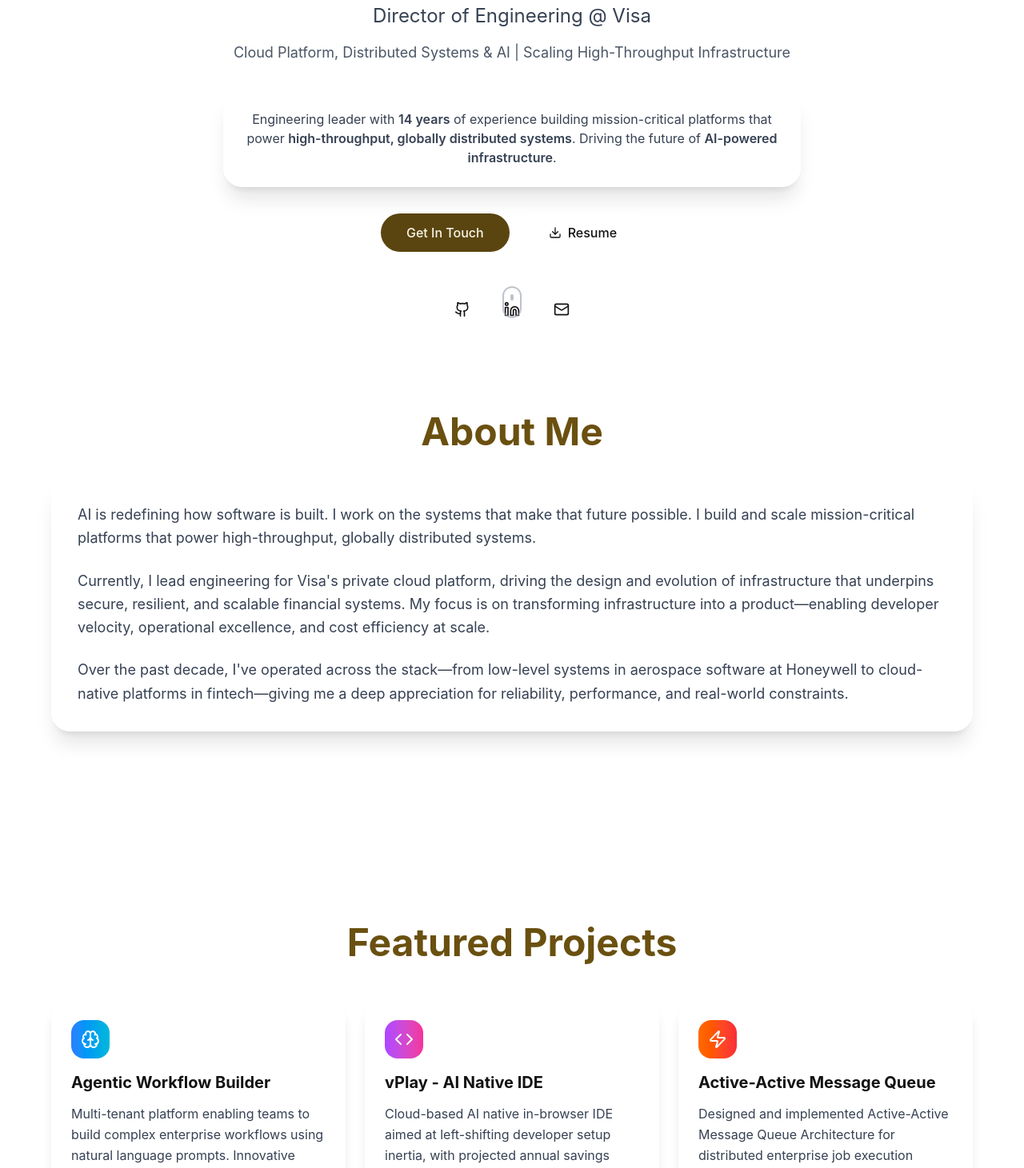
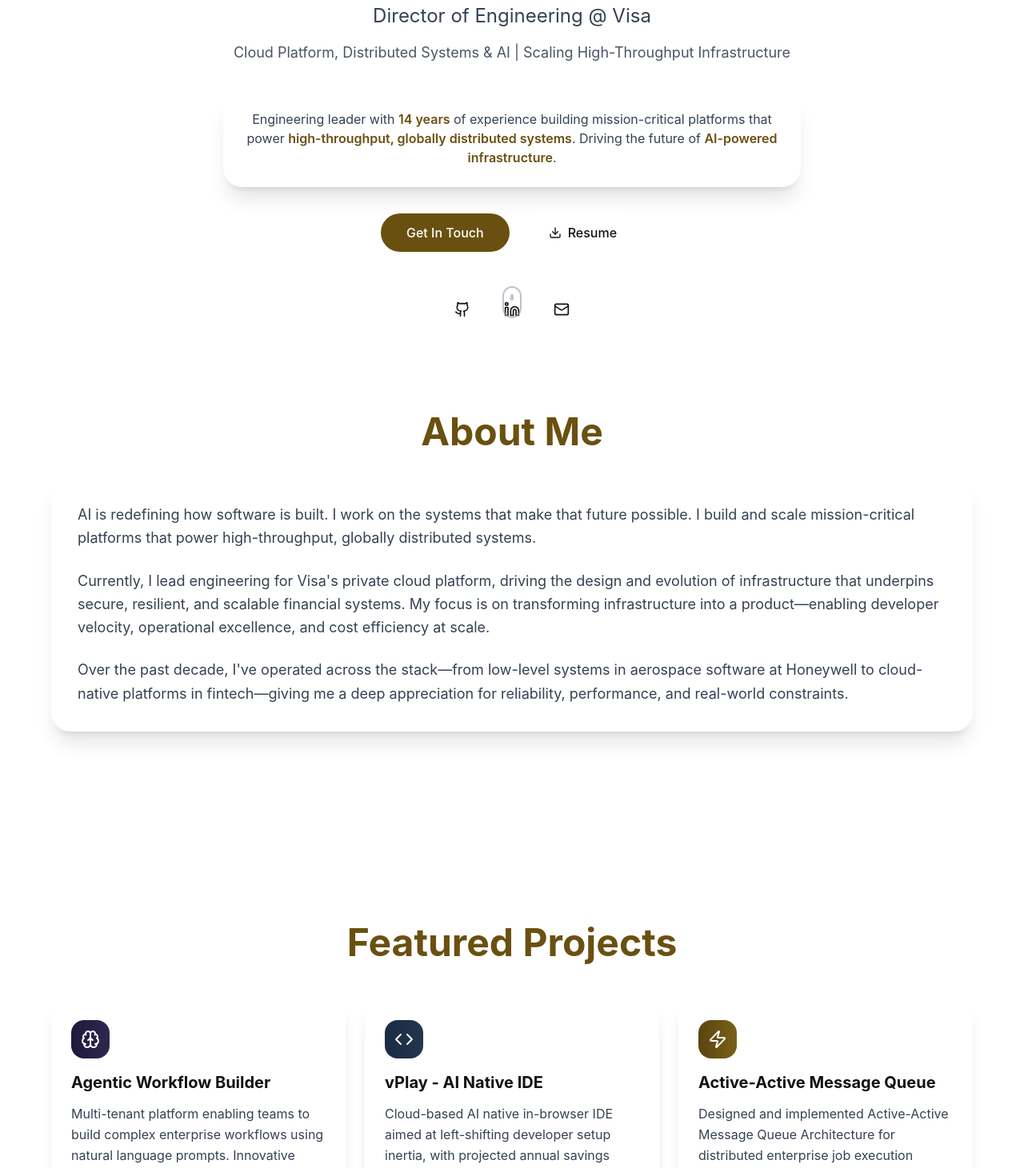
Before and after one commit to sinjar666/my-portfolio, a React (Vite) app: page / in a window 1280 px wide. Shown: the part 380-1841 px from the top of the page at 80% size. Built offline with nearby package versions, Linux system fonts and the light colour scheme.

Commit message:
feat: update project and skill sections with new icon color gradients and improve theme consistency

```diff
--- a/src/app/components/sections/Projects.tsx
+++ b/src/app/components/sections/Projects.tsx
@@ -8,42 +8,42 @@
       title: "Agentic Workflow Builder",
       description: "Multi-tenant platform enabling teams to build complex enterprise workflows using natural language prompts. Innovative agentic loop aimed at reducing context rot with large conversation histories.",
       tags: ["Generative AI", "LLM", "Multi-tenant", "Natural Language"],
-      gradient: "from-blue-500 to-cyan-500",
+      gradient: "icon-color-6",
     },
     {
       icon: Code,
       title: "vPlay - AI Native IDE",
       description: "Cloud-based AI native in-browser IDE aimed at left-shifting developer setup inertia, with projected annual savings exceeding $1M.",
       tags: ["AI", "Cloud", "Developer Tools", "Productivity"],
-      gradient: "from-purple-500 to-pink-500",
+      gradient: "icon-color-2",
     },
     {
       icon: Zap,
       title: "Active-Active Message Queue",
       description: "Designed and implemented Active-Active Message Queue Architecture for distributed enterprise job execution engine, resulting in 60% improvement in p95 SLAs and 30% reduction in resource utilization.",
       tags: ["Distributed Systems", "Kafka", "Performance", "Architecture"],
-      gradient: "from-orange-500 to-red-500",
+      gradient: "icon-color-1",
     },
     {
       icon: Cloud,
       title: "Active-Active Dual Region Writer",
       description: "Innovated application architecture with RDMS based on conflict avoidance strategy for split brain coupled with in-built Disaster Recovery state machine.",
       tags: ["High Availability", "RDMS", "Disaster Recovery", "Resilience"],
-      gradient: "from-green-500 to-emerald-500",
+      gradient: "icon-color-3",
     },
     {
       icon: Settings,
       title: "Infrastructure Lifecycle Orchestration",
       description: "Optimizing Compute Infrastructure Lifecycle Management to achieve decommissioning SLAs of <6 hours for virtualized assets and sub-week SLAs for physical hardware.",
       tags: ["Cloud Platform", "Automation", "SLA Optimization"],
-      gradient: "from-indigo-500 to-blue-500",
+      gradient: "icon-color-8",
     },
     {
       icon: Rocket,
       title: "Flight Management Systems",
       description: "Wrote safety and mission critical software for UI and Display Proxy layers of Next Gen FMS powering cockpits of Boeing, Airbus, Dassault, and Gulfstream aircraft.",
       tags: ["Aerospace", "Mission Critical", "C++", "Safety Systems"],
-      gradient: "from-violet-500 to-purple-500",
+      gradient: "icon-color-7",
     },
   ];
 
@@ -72,7 +72,7 @@
               >
                 {/* Icon with gradient background */}
                 <motion.div
-                  className={`inline-flex p-3 rounded-2xl bg-gradient-to-r ${project.gradient} mb-4`}
+                  className={`inline-flex p-3 rounded-2xl ${project.gradient} mb-4`}
                   whileHover={{ rotate: 360, scale: 1.1 }}
                   transition={{ duration: 0.3 }}
                 >
--- a/src/app/components/sections/Skills.tsx
+++ b/src/app/components/sections/Skills.tsx
@@ -24,7 +24,7 @@
         "Strategic Thinking",
         "Conflict Resolution",
       ],
-      color: "from-blue-500 to-cyan-500",
+      color: "icon-color-1",
     },
     {
       icon: Brain,
@@ -37,7 +37,7 @@
         "Knowledge Graphs",
         "Agentic Workflows",
       ],
-      color: "from-purple-500 to-pink-500",
+      color: "icon-color-6",
     },
     {
       icon: Cloud,
@@ -50,7 +50,7 @@
         "ElasticSearch",
         "Hazelcast",
       ],
-      color: "from-green-500 to-emerald-500",
+      color: "icon-color-3",
     },
     {
       icon: Code,
@@ -65,7 +65,7 @@
         "Python",
         "Multithreading",
       ],
-      color: "from-orange-500 to-red-500",
+      color: "icon-color-4",
     },
     {
       icon: Layout,
@@ -79,7 +79,7 @@
         "RxJS",
         "Micro-frontends",
       ],
-      color: "from-indigo-500 to-blue-500",
+      color: "icon-color-2",
     },
     {
       icon: Database,
@@ -91,7 +91,7 @@
         "Redis",
         "Data Architecture",
       ],
-      color: "from-violet-500 to-purple-500",
+      color: "icon-color-8",
     },
     {
       icon: Globe,
@@ -103,7 +103,7 @@
         "WebSockets",
         "gRPC",
       ],
-      color: "from-pink-500 to-rose-500",
+      color: "icon-color-5",
     },
     {
       icon: Cpu,
@@ -115,7 +115,7 @@
         "Software Architecture",
         "Design Patterns",
       ],
-      color: "from-teal-500 to-cyan-500",
+      color: "icon-color-7",
     },
   ];
 
@@ -144,7 +144,7 @@
               >
                 <div className="flex items-center gap-3 mb-4">
                   <motion.div
-                    className={`p-2 rounded-xl bg-gradient-to-r ${category.color}`}
+                  className={`p-2 rounded-xl ${category.color}`}
                     whileHover={{ scale: 1.1, rotate: 5 }}
                     transition={{ duration: 0.2 }}
                   >
--- a/src/styles/color-config-terminal.css
+++ b/src/styles/color-config-terminal.css
@@ -22,7 +22,7 @@
   --popover-foreground: #121212;
 
   /* Primary */
-  --primary: #2c3d4b;
+  --primary: var(--section-title);
   --primary-foreground: #ffffff;
 
   /* Secondary */
@@ -33,8 +33,8 @@
   --muted: #c8c7bc;
   --muted-foreground: #323232;
 
-  /* Accent */
-  --accent: #5a4510;
+  /* Accent (match section title) */
+  --accent: var(--section-title);
   --accent-foreground: #ffffff;
 
   /* Destructive (Error/Warning) */
@@ -72,9 +72,9 @@
   /* Page / Decorations */
   --page-background: #ffffff;
   --hero-ring: #d9dde1;
-  --button-primary-background: #5a4510;
-  --button-primary-hover: #6a5218;
-  --button-primary-foreground: #f8f5e6;
+  --button-primary-background: var(--section-title);
+  --button-primary-hover: #5a4510;
+  --button-primary-foreground: #ffffff;
   --button-secondary-background: #f4f3ef;
   --button-secondary-foreground: #121212;
   --section-title: #6a5010;
@@ -84,6 +84,16 @@
   --timeline-line: #d0d0c8;
   --timeline-dot: #5a4510;
   --icon-background: #5a4510;
+
+  /* Icon gradient pairs (8 theme-matched variants) */
+  --icon-c1-from: #5a4510; --icon-c1-to: #7a6018; /* amber — primary accent */
+  --icon-c2-from: #1a2c42; --icon-c2-to: #24364e; /* navy */
+  --icon-c3-from: #1a3232; --icon-c3-to: #243c3c; /* teal */
+  --icon-c4-from: #3a1e08; --icon-c4-to: #50280c; /* sienna */
+  --icon-c5-from: #1e2e10; --icon-c5-to: #2c3e1a; /* olive */
+  --icon-c6-from: #20183c; --icon-c6-to: #2e2850; /* violet */
+  --icon-c7-from: #3c1010; --icon-c7-to: #541818; /* ruby */
+  --icon-c8-from: #1c2830; --icon-c8-to: #283440; /* slate */
 }
 
 /* ============================================================================
@@ -103,7 +113,7 @@
   --popover-foreground: #dcdad4;
 
   /* Primary */
-  --primary: #aabfc1;
+  --primary: var(--section-title);
   --primary-foreground: #000000;
 
   /* Secondary */
@@ -114,8 +124,8 @@
   --muted: #444440;
   --muted-foreground: #aeada6;
 
-  /* Accent */
-  --accent: #c8a030;
+  /* Accent (match section title) */
+  --accent: var(--section-title);
   --accent-foreground: #000000;
 
   /* Destructive (Error/Warning) */
@@ -149,9 +159,9 @@
   /* Page / Decorations */
   --page-background: #000000;
   --hero-ring: #1a232b;
-  --button-primary-background: #2e2008;
-  --button-primary-hover: #3e2c0a;
-  --button-primary-foreground: #e8e4d8;
+  --button-primary-background: var(--section-title);
+  --button-primary-hover: #c8a030;
+  --button-primary-foreground: #000000;
   --button-secondary-background: #12171d;
   --button-secondary-foreground: #dcdad4;
   --section-title: #d4aa40;
@@ -161,4 +171,14 @@
   --timeline-line: #232b33;
   --timeline-dot: #c8a030;
   --icon-background: #2e2008;
+
+  /* Icon gradient pairs (8 theme-matched variants) */
+  --icon-c1-from: #7a5818; --icon-c1-to: #9e7420; /* amber */
+  --icon-c2-from: #263a54; --icon-c2-to: #324666; /* navy */
+  --icon-c3-from: #1e3c3c; --icon-c3-to: #2a4c4c; /* teal */
+  --icon-c4-from: #4c2a0c; --icon-c4-to: #663a18; /* sienna */
+  --icon-c5-from: #283a18; --icon-c5-to: #364c24; /* olive */
+  --icon-c6-from: #28224e; --icon-c6-to: #363060; /* violet */
+  --icon-c7-from: #4a1818; --icon-c7-to: #622222; /* ruby */
+  --icon-c8-from: #24303e; --icon-c8-to: #303c4c; /* slate */
 }
--- a/src/styles/theme.css
+++ b/src/styles/theme.css
@@ -150,9 +150,31 @@
   .icon-bg {
     background: var(--icon-background);
   }
+
+  /* Themed icon gradient backgrounds — 8 palette variants */
+  .icon-color-1 { background: linear-gradient(to right, var(--icon-c1-from), var(--icon-c1-to)); }
+  .icon-color-2 { background: linear-gradient(to right, var(--icon-c2-from), var(--icon-c2-to)); }
+  .icon-color-3 { background: linear-gradient(to right, var(--icon-c3-from), var(--icon-c3-to)); }
+  .icon-color-4 { background: linear-gradient(to right, var(--icon-c4-from), var(--icon-c4-to)); }
+  .icon-color-5 { background: linear-gradient(to right, var(--icon-c5-from), var(--icon-c5-to)); }
+  .icon-color-6 { background: linear-gradient(to right, var(--icon-c6-from), var(--icon-c6-to)); }
+  .icon-color-7 { background: linear-gradient(to right, var(--icon-c7-from), var(--icon-c7-to)); }
+  .icon-color-8 { background: linear-gradient(to right, var(--icon-c8-from), var(--icon-c8-to)); }
 }
 
 /* Section title color — overrides Tailwind utility classes */
 h1, h2 {
   color: var(--section-title);
 }
+
+/* Emphasis / strong text should use the primary (heading) color */
+strong, b, .text-accent {
+  color: var(--primary);
+  font-weight: 700;
+}
+
+/* Apply primary color to semibold utility too */
+.font-semibold {
+  color: var(--primary);
+  font-weight: 600;
+}
```
